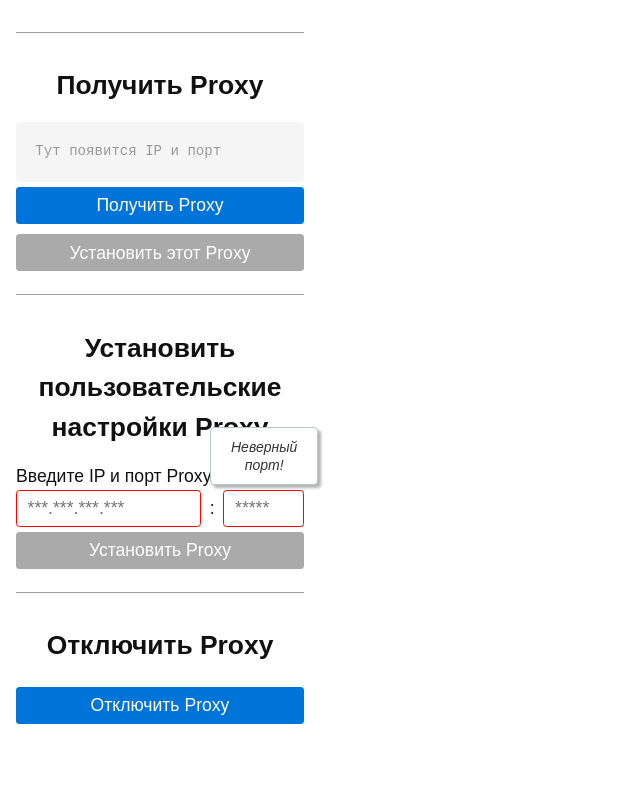
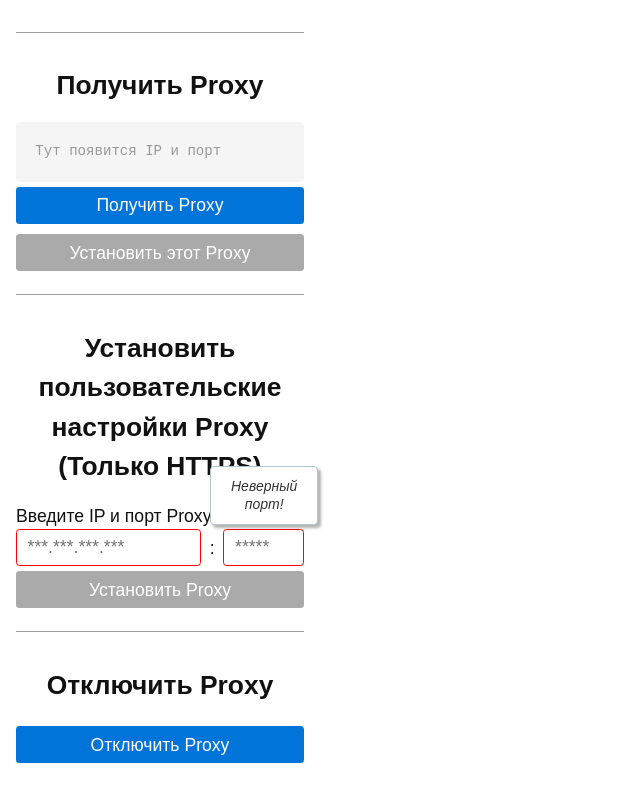
Before and after one commit to Erghel/AnonShield, a browser extension: page index.html in a window 1280 px wide. Shown: the part 631-1416 px from the top of the page, without its empty margins (0-640 px from the left). Before the commit the page ends 1376 px from the top, so only its background shows below. Drawn offline with Linux system fonts and the light colour scheme.

Commit message:
Update name

```diff
--- a/index.html
+++ b/index.html
@@ -2,7 +2,7 @@
 <html lang="ru">
     <head>
         <meta charset="UTF-8" />
-        <title>BrokeBedrock</title>
+        <title>AnonShield</title>
         <link rel="stylesheet" href="./libs/picnic.min.css" />
         <link rel="stylesheet" href="./style.css" />
     </head>
@@ -30,7 +30,7 @@
             <button class="button" id="request">Получить Proxy</button>
             <button class="button" id="btn_setProxy" disabled>Установить этот Proxy</button>
             <div class="indent"></div>
-            <h2>Установить пользовательские настройки Proxy</h2>
+            <h2>Установить пользовательские настройки Proxy (Только HTTPS)</h2>
             <span>Введите IP и порт Proxy:</span>
             <div>
                 <div class="inputs">
```
Also changed, not shown: 1 other file.
